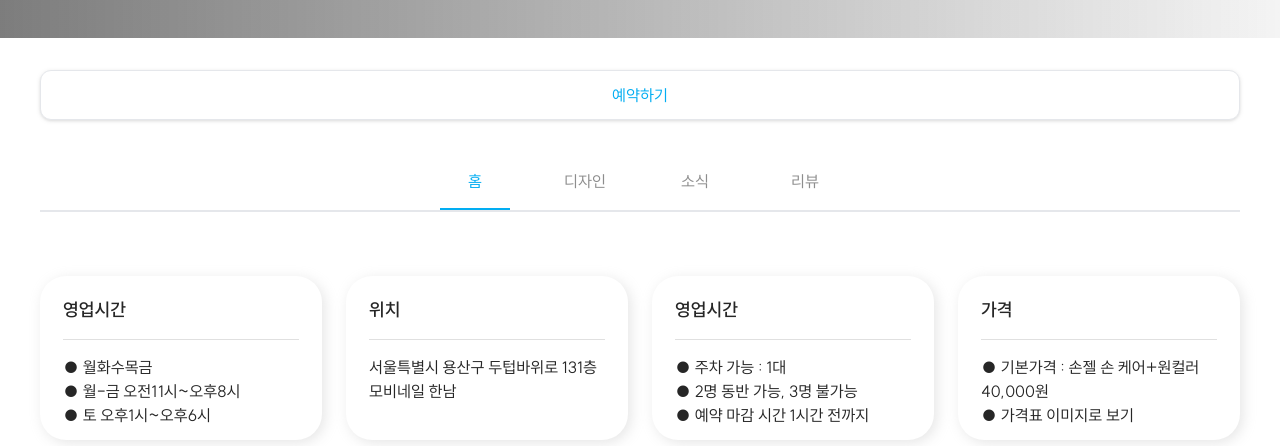
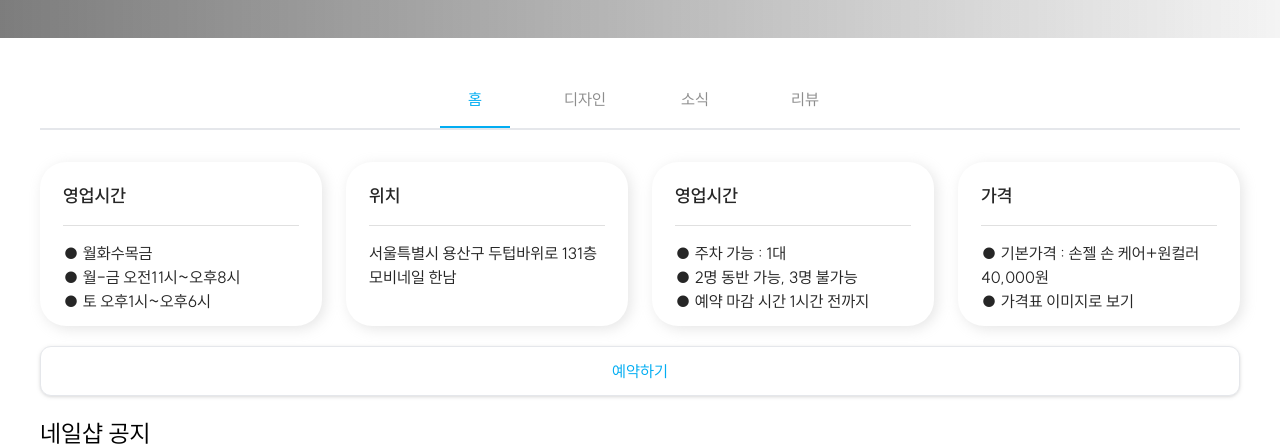
Before and after one commit to mobi-projects/nail-case-client, a Next.js app: page /shop/1 in a window 1280 px wide. Shown: the part 442-888 px from the top of the page. Built offline with nearby package versions, Linux system fonts and the light colour scheme; some icons are missing.

Commit message:
🔥 불필요한 코드 삭제
* issue: [NAILCASE-248](https://nailcase.atlassian.net/browse/NAILCASE-248)
sub-issues:
- [NAILCASE-348](https://nailcase.atlassian.net/browse/NAILCASE-348)

```diff
--- a/src/app/(customer)/shop/[shopId]/page.tsx
+++ b/src/app/(customer)/shop/[shopId]/page.tsx
@@ -1,7 +1,6 @@
 import dynamic from "next/dynamic"
 
 import CustomerShopBanner from "@/component/custom/customer/shop/01"
-import ReservationSchedule from "@/component/custom/customer/shop/02"
 import { convertStringToInteger } from "@/util/common"
 
 const CustomerShopContent = dynamic(
@@ -19,11 +18,9 @@ export default function CustomerShop({ params }: CustomerShopPT) {
 	return (
 		<div className="h-full w-full">
 			<CustomerShopBanner />
-			<div className="mt-[32px] flex w-full flex-col gap-[32px]">
-				<div className="flex w-full flex-col gap-[20px]">
-					<ReservationSchedule shopId={convertStringToInteger(params.shopId)} />
-				</div>
-				<CustomerShopContent />
+			<div className="mt-[32px] flex w-full flex-col">
+				<div className="flex w-full flex-col gap-[20px]"></div>
+				<CustomerShopContent shopId={convertStringToInteger(params.shopId)} />
 			</div>
 		</div>
 	)
--- a/src/component/custom/customer/shop/02/index.tsx
+++ /dev/null
@@ -1,35 +0,0 @@
-"use client"
-
-import { useRouter } from "next/navigation"
-import type { Dispatch, SetStateAction } from "react"
-import { useState } from "react"
-
-import { NTButton } from "@/component/common/atom/nt-button"
-import { getNowStamp } from "@/util/common"
-
-export default function ReservationSchedule({ shopId }: { shopId: number }) {
-	const [clickedStamp, setClickedStamp] = useState(getNowStamp())
-
-	return <ReservationCalendar {...{ clickedStamp, setClickedStamp, shopId }} />
-}
-type ReservationScheduleSubComponentPT = {
-	clickedStamp: number
-	setClickedStamp: Dispatch<SetStateAction<number>>
-	shopId: number
-}
-
-function ReservationCalendar({ shopId }: ReservationScheduleSubComponentPT) {
-	const router = useRouter()
-	return (
-		<NTButton
-			variant="tertiary"
-			flexible="full"
-			size="small"
-			onClick={() => {
-				router.push(`/shop/${shopId}/reservation`)
-			}}
-		>
-			예약하기
-		</NTButton>
-	)
-}
--- a/src/component/custom/customer/shop/05/index.tsx
+++ b/src/component/custom/customer/shop/05/index.tsx
@@ -1,15 +1,19 @@
 "use client"
 
-import { useRef } from "react"
+import { useRouter } from "next/navigation"
+import type { Dispatch, SetStateAction } from "react"
+import { useRef, useState } from "react"
 
+import { NTButton } from "@/component/common/atom/nt-button"
 import CustomerNaviBar from "@/component/custom/customer/shop/03"
 import ShopInfoCardList from "@/component/custom/customer/shop/04"
 import PostCardList from "@/component/custom/customer/shop/05/01"
 import ShopDesignList from "@/component/custom/customer/shop/05/02"
 import ShopNewsList from "@/component/custom/customer/shop/05/03"
 import ShopReviewList from "@/component/custom/customer/shop/05/04"
+import { getNowStamp } from "@/util/common"
 
-export default function CustomerShopContent() {
+export default function CustomerShopContent({ shopId }: { shopId: number }) {
 	const shopInfoRef = useRef<HTMLDivElement>(null)
 	const designRef = useRef<HTMLDivElement>(null)
 	const newsRef = useRef<HTMLDivElement>(null)
@@ -36,8 +40,12 @@ export default function CustomerShopContent() {
 					if (tool === "리뷰") return handleScroll(reviewRef)
 				}}
 			/>
-			<div ref={shopInfoRef} className="flex w-full flex-col gap-[20px] pt-16">
+			<div
+				ref={shopInfoRef}
+				className="flex w-full flex-col gap-[20px] pt-[32px]"
+			>
 				<ShopInfoCardList />
+				<ReservationBox shopId={shopId} />
 				<p className="text-Title02">네일샵 공지</p>
 				<PostCardList />
 			</div>
@@ -53,3 +61,30 @@ export default function CustomerShopContent() {
 		</div>
 	)
 }
+
+function ReservationBox({ shopId }: { shopId: number }) {
+	const [clickedStamp, setClickedStamp] = useState(getNowStamp())
+
+	return <ReservationButton {...{ clickedStamp, setClickedStamp, shopId }} />
+}
+type ReservationScheduleSubComponentPT = {
+	clickedStamp: number
+	setClickedStamp: Dispatch<SetStateAction<number>>
+	shopId: number
+}
+
+function ReservationButton({ shopId }: ReservationScheduleSubComponentPT) {
+	const router = useRouter()
+	return (
+		<NTButton
+			variant="tertiary"
+			flexible="full"
+			size="small"
+			onClick={() => {
+				router.push(`/shop/${shopId}/reservation`)
+			}}
+		>
+			예약하기
+		</NTButton>
+	)
+}
```
